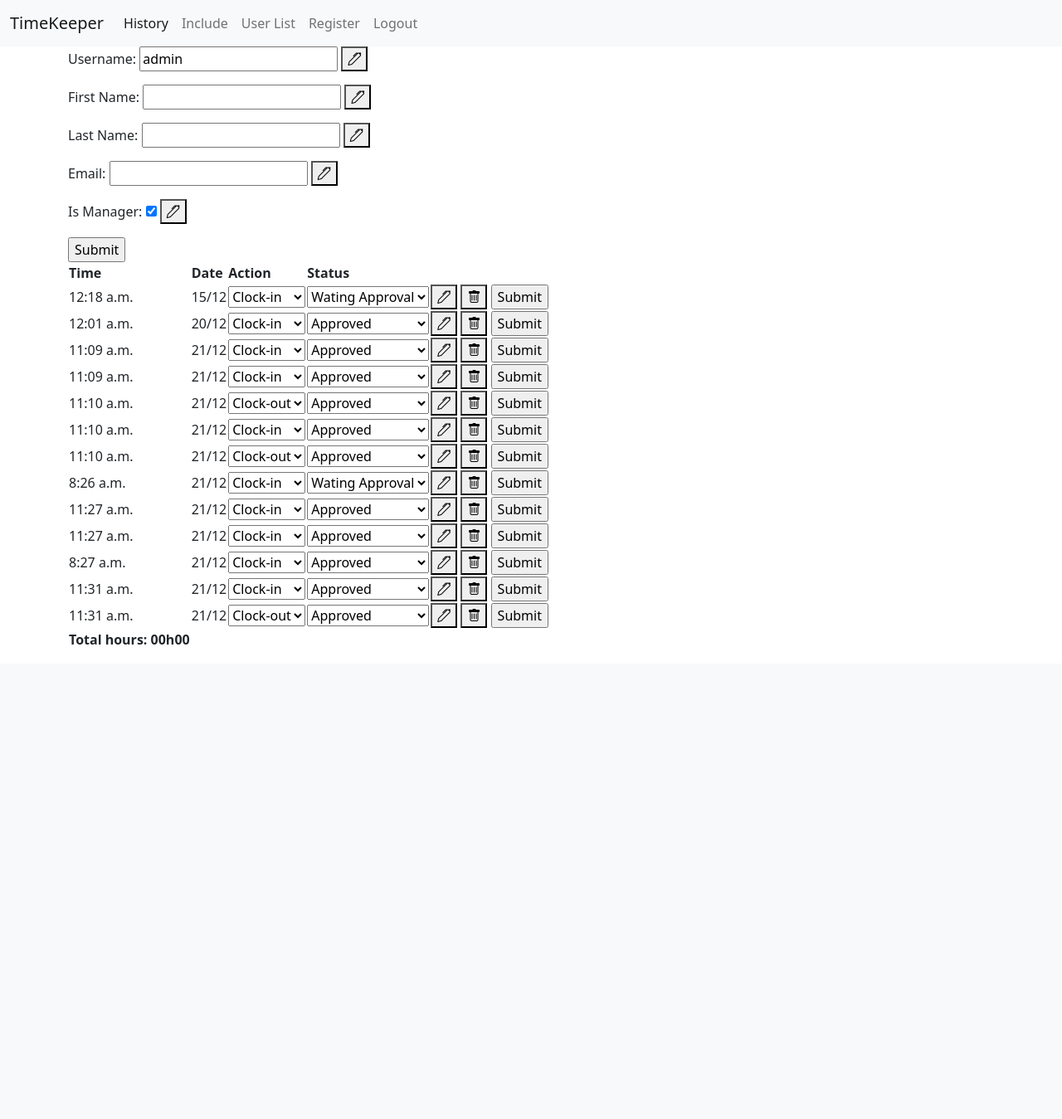
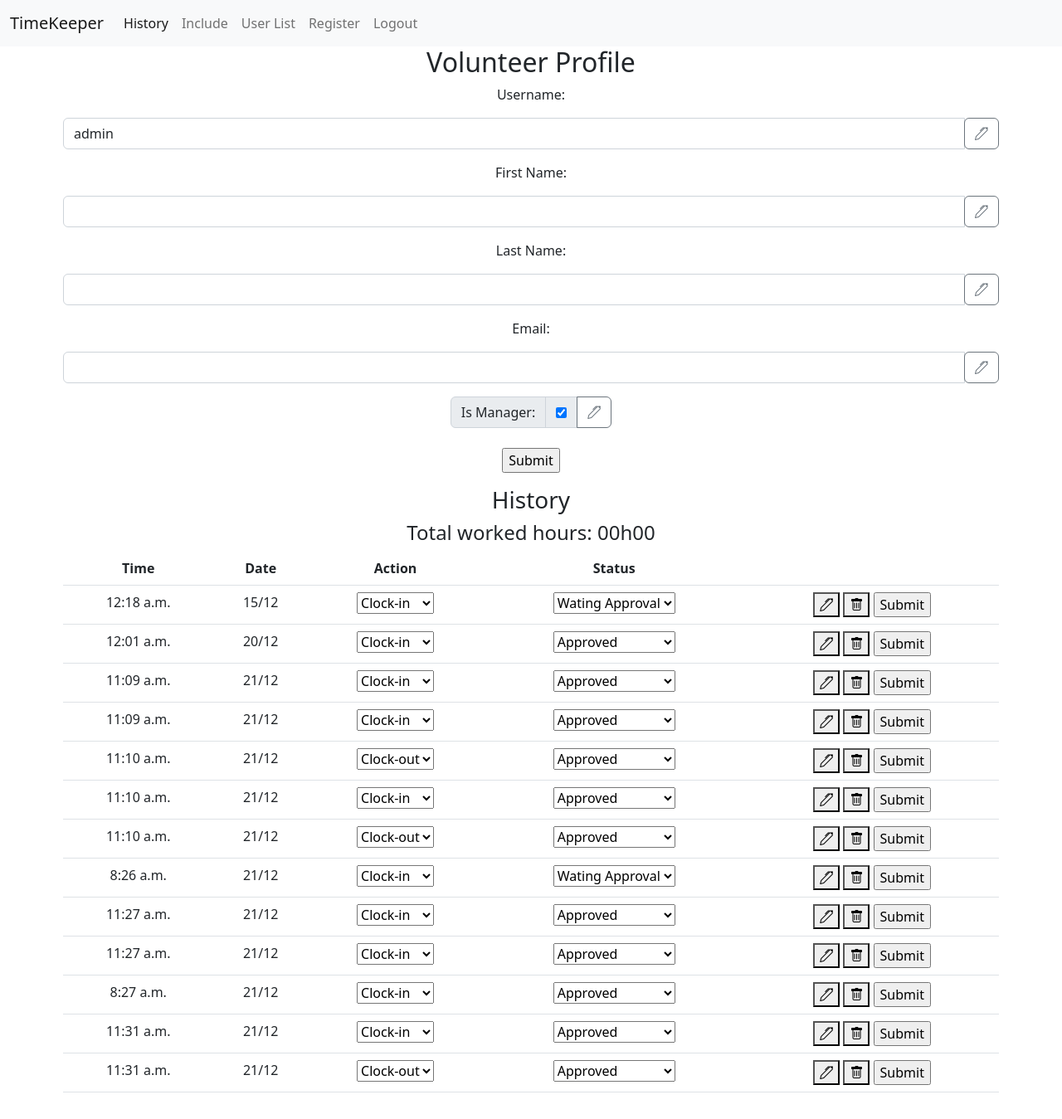
Before and after one commit to gvtrindade/time-keeper, a Django app: page /users/1 in a window 1280 px wide. Shown: the whole page at 83% size. Before the commit the page ends 777 px from the top, so only its background shows below. Run offline with Django 4.2, Linux system fonts and the light colour scheme; a user stored in the database is signed in; data comes from the database, SQL or seed files in the repository; both versions use the stored data as it was after the commit.

Commit message:
First styles implementation

```diff
--- a/timekeeper/backend/static/css/user.css
+++ /dev/null
@@ -1,4 +0,0 @@
-.userContainer {
-  display: flex;
-  flex-direction: column;
-}
--- a/timekeeper/backend/templates/backend/base.html
+++ b/timekeeper/backend/templates/backend/base.html
@@ -49,12 +49,12 @@
     </div>
   </nav>
 
-  <div class="container">
+  <div class="container mx-auto" style="max-width: 90%;">
 
     {% if messages %}
     {% for message in messages %}
 
-    <div class="alert alert-warning alert-dismissible fade show" role="alert">
+    <div class="alert alert-warning alert-dismissible fade show my-2" role="alert">
       {{ message }}
       <button type="button" class="btn-close" data-bs-dismiss="alert" aria-label="Close"></button>
     </div>
--- a/timekeeper/backend/templates/backend/user.html
+++ b/timekeeper/backend/templates/backend/user.html
@@ -2,51 +2,79 @@
 
 {% block content%}
 {% load static %}
-<link rel="stylesheet" href="{% static 'css/user.css' %}">
 
-<div class="userContainer">
+<div class="userContainer text-center">
+  <h2>Volunteer Profile</h2>
   <form action="" method="post">
     {% csrf_token %}
+
     <p>
       <label for="username">Username:</label>
-      <input type="text" name="username" value="{{ listed_user.username }}">
-      <button class="editIcon" type="button" onclick="editInput('firstName')">
+      <div class="input-group">
+        <input type="text" class="form-control" name="username" value="{{ listed_user.username }}">
+        <div class="input-group-append">
+          <button class="editIcon btn btn-outline-secondary" type="button" onclick="editInput('username')">
             <i class="bi bi-pen"></i>
           </button>
+        </div>
+      </div>
     </p>
+
     <p>
       <label for="firstName">First Name:</label>
-      <input type="text" id="firstName" name="firstName" value="{{ listed_user.first_name }}">
-      <button class="editIcon" type="button" onclick="editInput('firstName')">
+      <div class="input-group">
+        <input type="text" class="form-control" name="username" value="{{ listed_user.first_name }}">
+        <div class="input-group-append">
+          <button class="editIcon btn btn-outline-secondary" type="button" onclick="editInput('firstName')">
             <i class="bi bi-pen"></i>
           </button>
+        </div>
+      </div>
     </p>
+
     <p>
       <label for="lastName">Last Name:</label>
-      <input type="text" id="lastName" name="lastName" value="{{ listed_user.last_name }}">
-      <button class="editIcon" type="button" onclick="editInput('lastName')">
+      <div class="input-group">
+        <input type="text" class="form-control" name="username" value="{{ listed_user.last_name }}">
+        <div class="input-group-append">
+          <button class="editIcon btn btn-outline-secondary" type="button" onclick="editInput('lastName')">
             <i class="bi bi-pen"></i>
           </button>
+        </div>
+      </div>
     </p>
+
     <p>
       <label for="email">Email:</label>
-      <input type="email" id="userEmail" name="email" value="{{ listed_user.email }}">
-      <button class="editIcon" type="button" onclick="editInput('userEmail')">
+      <div class="input-group">
+        <input type="email" class="form-control" name="username" value="{{ listed_user.email }}">
+        <div class="input-group-append">
+          <button class="editIcon btn btn-outline-secondary" type="button" onclick="editInput('email')">
             <i class="bi bi-pen"></i>
           </button>
+        </div>
+      </div>
     </p>
+
     <p>
-      <label for="role">Is Manager: </label>
+      <div class="input-group flex-nowrap my-2 mb-4 justify-content-center">
+        <span class="input-group-text" for="role">Is Manager:</span>
+        <div class="input-group-text">
           <input type="checkbox" id="userRole" name="role" {% if listed_user.is_staff %} checked {% endif %}>
-      <button class="editIcon" type="button" onclick="editInput('userRole')">
+        </div>
+        <button class="editIcon btn btn-outline-secondary" type="button" onclick="editInput('userRole')">
           <i class="bi bi-pen"></i>
         </button>
+      </div>
     </p>
+
     <input type="submit" value="Submit">
   </form>
 </div>
-<div class="historyContainer">
-  <table>
+<div class="historyContainer text-center mu-4 py-3">
+  <h3>History</h3>
+  <h4>Total worked hours: {{ workedHours }}</h4>
+  <table class="table">
     <tr>
       <th>Time</th>
       <th>Date</th>
@@ -97,9 +125,6 @@
       <td>No records found</td>
     </tr>
     {% endif %}
-    <tr>
-      <th>Total hours: {{ workedHours }}</th>
-    </tr>
   </table>
 </div>
 <script src="{% static 'js/user.js' %}"></script>
--- a/timekeeper/backend/templates/backend/userList.html
+++ b/timekeeper/backend/templates/backend/userList.html
@@ -1,7 +1,9 @@
 {% extends 'backend/base.html' %}
 
 {% block content%}
-<table>
+<div>
+  <h2>Volunteers</h2>
+  <table class="table table-striped">
     <tr>
       <th>Id</th>
       <th>Name</th>
@@ -22,4 +24,5 @@
     </tr>
     {% endfor %}
   </table>
+</div>
 {% endblock %}
```
Also changed, not shown: timekeeper/auths/templates/authenticate/login.html (+12 -9 lines), timekeeper/auths/templates/authenticate/register.html (+25 -15 lines), timekeeper/backend/templates/backend/history.html (+10 -12 lines), timekeeper/backend/templates/backend/include.html (+15 -7 lines), timekeeper/db.sqlite3. Lines whose indentation alone changed are shown as unchanged.
